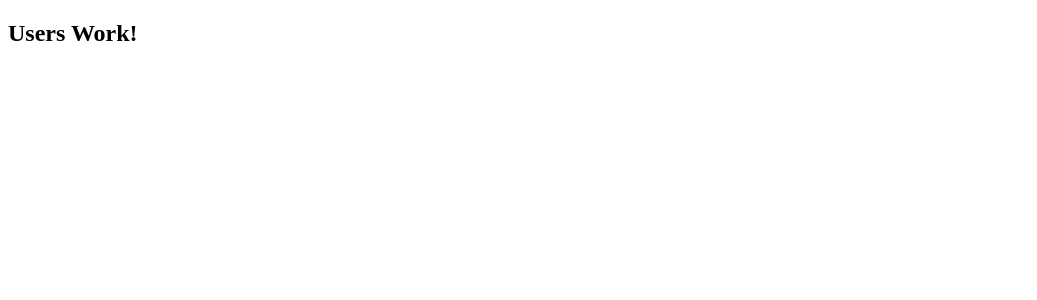
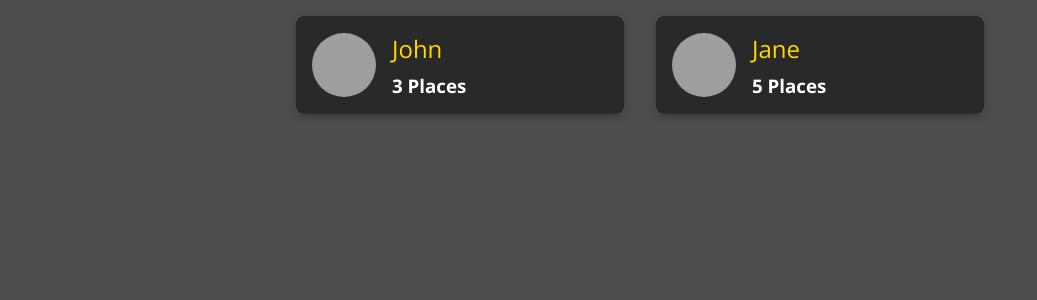
Before and after one commit to Vardhan1999/JourneyPin, a React (Vite) app in the folder frontend/: page / in a window 1280 px wide. Shown: the top 300 px of the page, without its empty margins (0-1037 px from the left). Built offline with nearby package versions, Linux system fonts and the light colour scheme; grey boxes are pictures that could not be loaded.

Commit message:
Add card and avatar

```diff
--- a/frontend/src/index.css
+++ b/frontend/src/index.css
@@ -0,0 +1,42 @@
+@import url('https://fonts.googleapis.com/css?family=Open+Sans:400,700&display=swap');
+
+* {
+  box-sizing: border-box;
+}
+
+html {
+  font-family: 'Open Sans', sans-serif;
+}
+
+body {
+  margin: 0;
+  background: #4d4d4d;
+}
+
+.slide-in-left-enter {
+  transform: translateX(-100%);
+}
+
+.slide-in-left-enter-active {
+  transform: translateX(0);
+  opacity: 1;
+  transition: all 200ms;
+}
+
+.slide-in-left-exit {
+  transform: translateX(0%);
+  opacity: 1;
+}
+
+.slide-in-left-exit-active {
+  transform: translateX(-100%);
+  opacity: 0;
+  transition: all 200ms;
+}
+
+.center {
+  text-align: center;
+  display: flex;
+  justify-content: center;
+  align-items: center;
+}
--- a/frontend/src/places/pages/NewPlace.jsx
+++ b/frontend/src/places/pages/NewPlace.jsx
@@ -1,5 +1,3 @@
-const NewPlace = () => {
-    return <h2>New Places</h2>
+export default function NewPlace() {
+    return <h2>New Places</h2>;
 }
-
-export default NewPlace;
--- /dev/null
+++ b/frontend/src/shared/components/UIElements/Avatar.css
@@ -0,0 +1,15 @@
+.avatar {
+    width: 100%;
+    height: 100%;
+    display: flex;
+    justify-content: center;
+    align-items: center;
+}
+
+.avatar img {
+    display: block;
+    border-radius: 50%;
+    width: 100%;
+    height: 100%;
+    object-fit: cover;
+}
--- /dev/null
+++ b/frontend/src/shared/components/UIElements/Avatar.jsx
@@ -0,0 +1,9 @@
+import './Avatar.css';
+
+export default function Avatar({ className = '', style, image, alt, width, height }) {
+    return (
+        <div className={`avatar ${className}`} style={style}>
+            <img src={image} alt={alt} style={{ width: width, height: height }} />
+        </div>
+    );
+}
--- /dev/null
+++ b/frontend/src/shared/components/UIElements/Card.css
@@ -0,0 +1,8 @@
+.card {
+    margin: 0;
+    box-shadow: 0 2px 8px rgba(0, 0, 0, 0.26);
+    border-radius: 6px;
+    padding: 1rem;
+    overflow: hidden;
+    background: white;
+}
--- /dev/null
+++ b/frontend/src/shared/components/UIElements/Card.jsx
@@ -0,0 +1,9 @@
+import './Card.css'
+
+export default function Card({ children, className, style }) {
+    return (
+        <div className={`card ${className} `} style={style}>
+            {children}
+        </div>
+    )
+}
--- /dev/null
+++ b/frontend/src/user/components/UserItem.css
@@ -0,0 +1,49 @@
+.user-item {
+  margin: 1rem;
+  width: calc(45% - 2rem);
+  min-width: 17.5rem;
+}
+
+.user-item a {
+  display: flex;
+  align-items: center;
+  width: 100%;
+  height: 100%;
+  text-decoration: none;
+  padding: 1rem;
+  color: white;
+  background: #292929;
+}
+
+.user-item a:hover,
+.user-item a:active {
+  background: #ffd900;
+}
+
+.user-item__content {
+  padding: 0;
+}
+
+.user-item__image {
+  width: 4rem;
+  height: 4rem;
+  margin-right: 1rem;
+}
+
+.user-item__info h2 {
+  font-size: 1.5rem;
+  margin: 0 0 0.5rem 0;
+  font-weight: normal;
+  color: #ffd900;
+}
+
+.user-item:hover h2,
+.user-item:active h2,
+.user-item:hover h3,
+.user-item:active h3 {
+  color: #292929;
+}
+
+.user-item__info h3 {
+  margin: 0;
+}
--- /dev/null
+++ b/frontend/src/user/components/UserItem.jsx
@@ -0,0 +1,23 @@
+import Avatar from '../../shared/components/UIElements/Avatar'
+import Card from '../../shared/components/UIElements/Card'
+import { Link } from 'react-router-dom'
+import './UserItem.css'
+export default function UserItem({ id, image, name, placeCount }) {
+    return (
+        <li className='user-item'>
+
+            <Card className='user-item__content'>
+                <Link to={`/${id}/places`}>
+                    <div className='user-item__image'>
+                        <Avatar image={image} alt={name} />
+                    </div>
+                    <div className='user-item__info'>
+                        <h2>{name}</h2>
+                        <h3>{placeCount} {placeCount === 1 ? 'Place' : 'Places'}</h3>
+                    </div>
+                </Link>
+            </Card>
+
+        </li>
+    )
+}
--- /dev/null
+++ b/frontend/src/user/components/UsersList.css
@@ -0,0 +1,10 @@
+.users-list {
+  list-style: none;
+  margin: 0 auto;
+  padding: 0;
+  width: 90%;
+  max-width: 50rem;
+  display: flex;
+  justify-content: center;
+  flex-wrap: wrap;
+}
--- /dev/null
+++ b/frontend/src/user/components/UsersList.jsx
@@ -0,0 +1,26 @@
+import UserItem from './UserItem';
+import './UsersList.css';
+
+export default function UsersList({ items }) {
+  if (!items || items.length === 0) {
+    return (
+      <div className="center">
+        <h2>No users found.</h2>
+      </div>
+    );
+  }
+
+  return (
+    <ul className="users-list">
+      {items.map(user => (
+        <UserItem
+          key={user.id}
+          id={user.id}
+          image={user.image}
+          name={user.name}
+          placeCount={user.places}
+        />
+      ))}
+    </ul>
+  );
+}
--- a/frontend/src/user/pages/Users.jsx
+++ b/frontend/src/user/pages/Users.jsx
@@ -1,5 +1,11 @@
-const Users = () => {
-    return <h2>Users Work!</h2>
+import UsersList from "../components/UsersList";
+
+export default function Users() {
+    const users = [
+        { id: 'u1', name: 'John', image: 'https://encrypted-tbn0.gstatic.com/images?q=tbn:ANd9GcQICSVq9-BAcWmscgA5pQyPPxdeJGu6p6w-0Q&s', places: 3 },
+        { id: 'u2', name: 'Jane', image: 'https://encrypted-tbn0.gstatic.com/images?q=tbn:ANd9GcTXg9k5fHy--R9x2Q8cuvxeQ8TriABt_HJGUQ&s', places: 5 }
+    ];
+
+
+    return <UsersList items={users} />;
 }
-
-export default Users;
```
